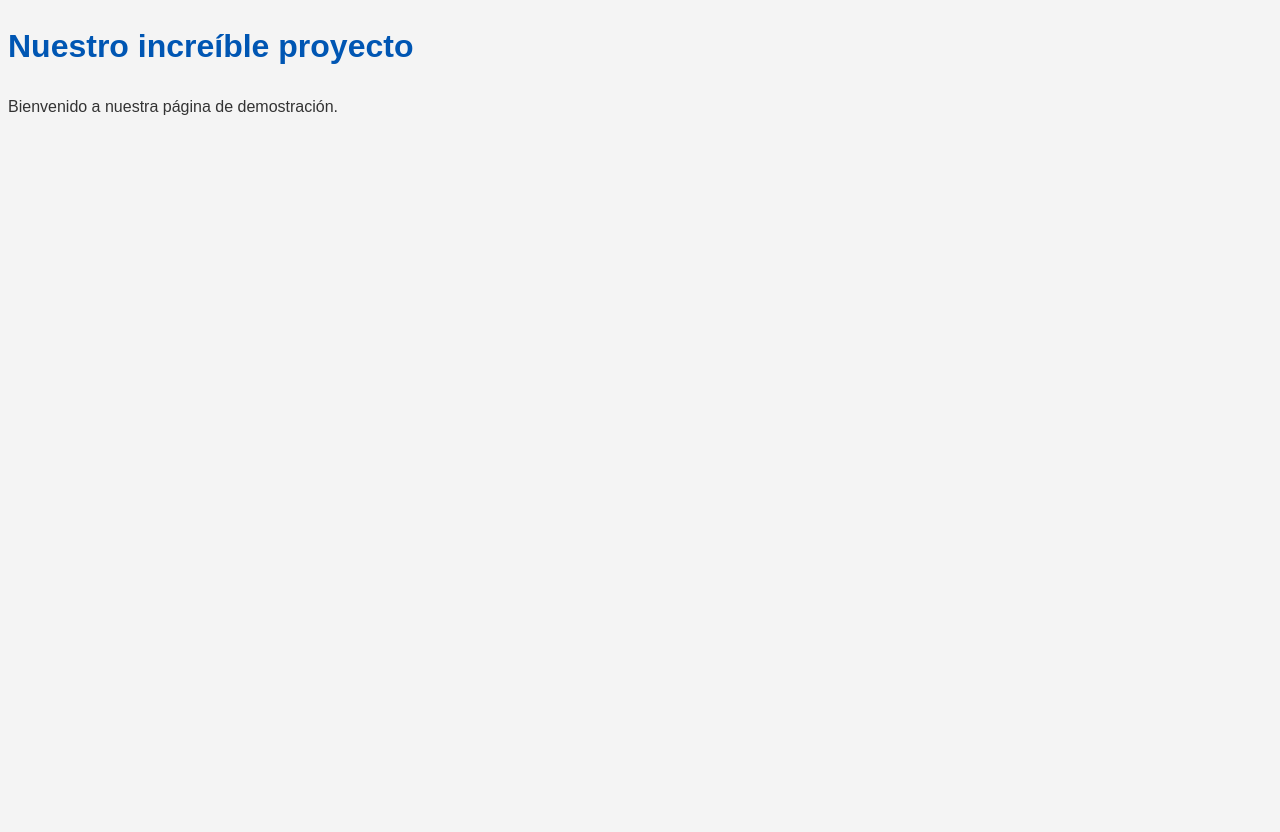
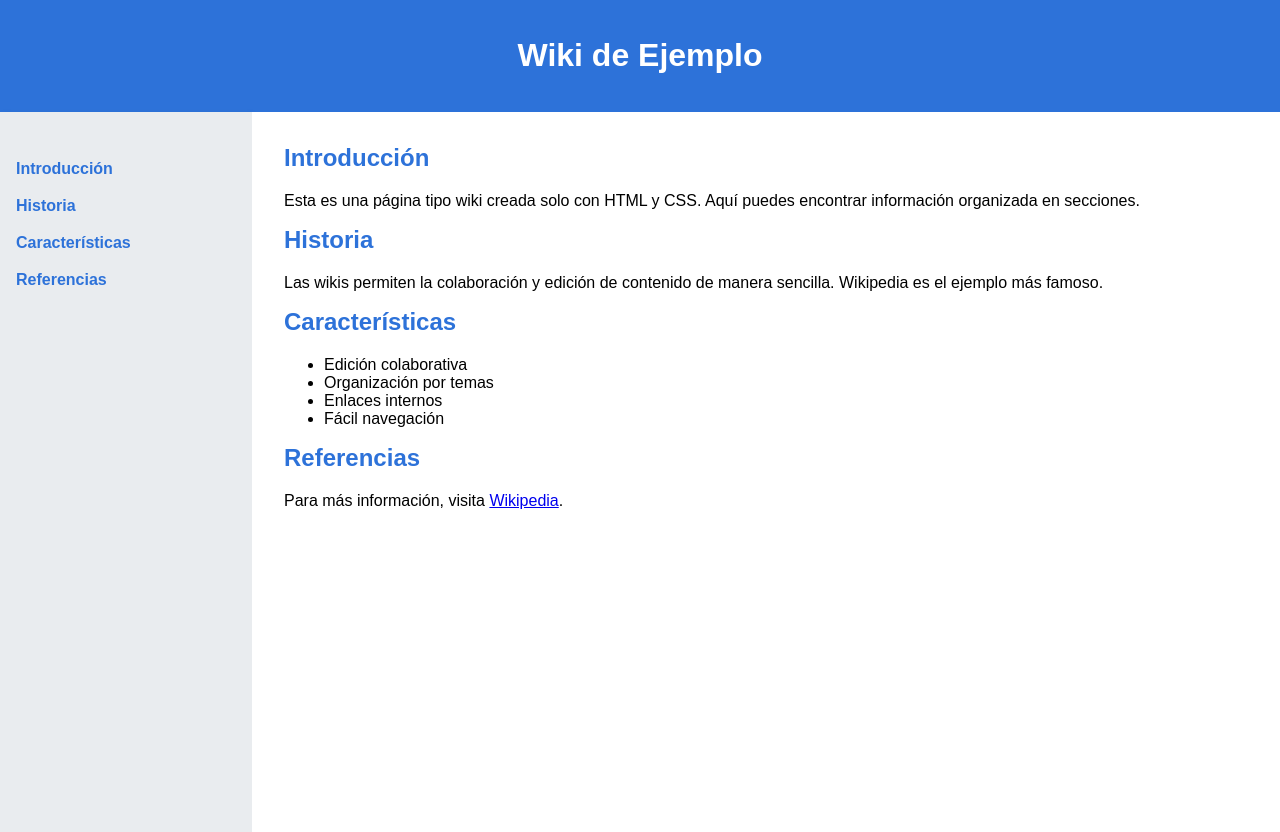
Before and after one commit to RD-David/proyecto-web-dwi, a plain HTML site: page index.html in a window 1280 px wide. Before the commit the page ends 800 px from the top, so only its background shows below. Drawn offline with Linux system fonts and the light colour scheme.

Commit message:
Archivos actualizados

```diff
--- a/index.html
+++ b/index.html
@@ -3,15 +3,45 @@
 <head>
     <meta charset="UTF-8">
     <meta name="viewport" content="width=device-width, initial-scale=1.0">
-    <title>Proyecto Web del Equipo</title>
+    <title>Wiki Simple</title>
     <link rel="stylesheet" href="styles.css">
 </head>
 <body>
     <header>
-        <h1>Nuestro increíble proyecto</h1>
+        <h1>Wiki de Ejemplo</h1>
     </header>
-    <main>
-        <p>Bienvenido a nuestra página de demostración.</p>
-    </main>
+    <div class="container">
+        <nav class="sidebar">
+            <ul>
+                <li><a href="#introduccion">Introducción</a></li>
+                <li><a href="#historia">Historia</a></li>
+                <li><a href="#caracteristicas">Características</a></li>
+                <li><a href="#referencias">Referencias</a></li>
+            </ul>
+        </nav>
+        <main class="content">
+            <section id="introduccion">
+                <h2>Introducción</h2>
+                <p>Esta es una página tipo wiki creada solo con HTML y CSS. Aquí puedes encontrar información organizada en secciones.</p>
+            </section>
+            <section id="historia">
+                <h2>Historia</h2>
+                <p>Las wikis permiten la colaboración y edición de contenido de manera sencilla. Wikipedia es el ejemplo más famoso.</p>
+            </section>
+            <section id="caracteristicas">
+                <h2>Características</h2>
+                <ul>
+                    <li>Edición colaborativa</li>
+                    <li>Organización por temas</li>
+                    <li>Enlaces internos</li>
+                    <li>Fácil navegación</li>
+                </ul>
+            </section>
+            <section id="referencias">
+                <h2>Referencias</h2>
+                <p>Para más información, visita <a href="https://es.wikipedia.org/wiki/Wiki" target="_blank">Wikipedia</a>.</p>
+            </section>
+        </main>
+    </div>
 </body>
 </html>
--- a/styles.css
+++ b/styles.css
@@ -1,10 +1,69 @@
 body {
-    font-family: sans-serif;
-    line-height: 1.6;
-    background-color: #f4f4f4;
-    color: #333;
+    font-family: Arial, sans-serif;
+    margin: 0;
+    background: #f8f9fa;
 }
 
-h1 {
-    color: #0056b3;
+header {
+    background: #2d72d9;
+    color: #fff;
+    padding: 1rem 2rem;
+    text-align: center;
 }
+
+.container {
+    display: flex;
+    min-height: 90vh;
+}
+
+.sidebar {
+    background: #e9ecef;
+    width: 220px;
+    padding: 2rem 1rem;
+    box-shadow: 2px 0 5px rgba(0,0,0,0.03);
+}
+
+.sidebar ul {
+    list-style: none;
+    padding: 0;
+}
+
+.sidebar li {
+    margin-bottom: 1.2rem;
+}
+
+.sidebar a {
+    color: #2d72d9;
+    text-decoration: none;
+    font-weight: bold;
+    transition: color 0.2s;
+}
+
+.sidebar a:hover {
+    color: #174a7c;
+}
+
+.content {
+    flex: 1;
+    padding: 2rem;
+    background: #fff;
+}
+
+.content h2 {
+    color: #2d72d9;
+    margin-top: 0;
+}
+
+@media (max-width: 700px) {
+    .container {
+        flex-direction: column;
+    }
+    .sidebar {
+        width: 100%;
+        box-shadow: none;
+        padding: 1rem;
+    }
+    .content {
+        padding: 1rem;
+    }
+}
```
